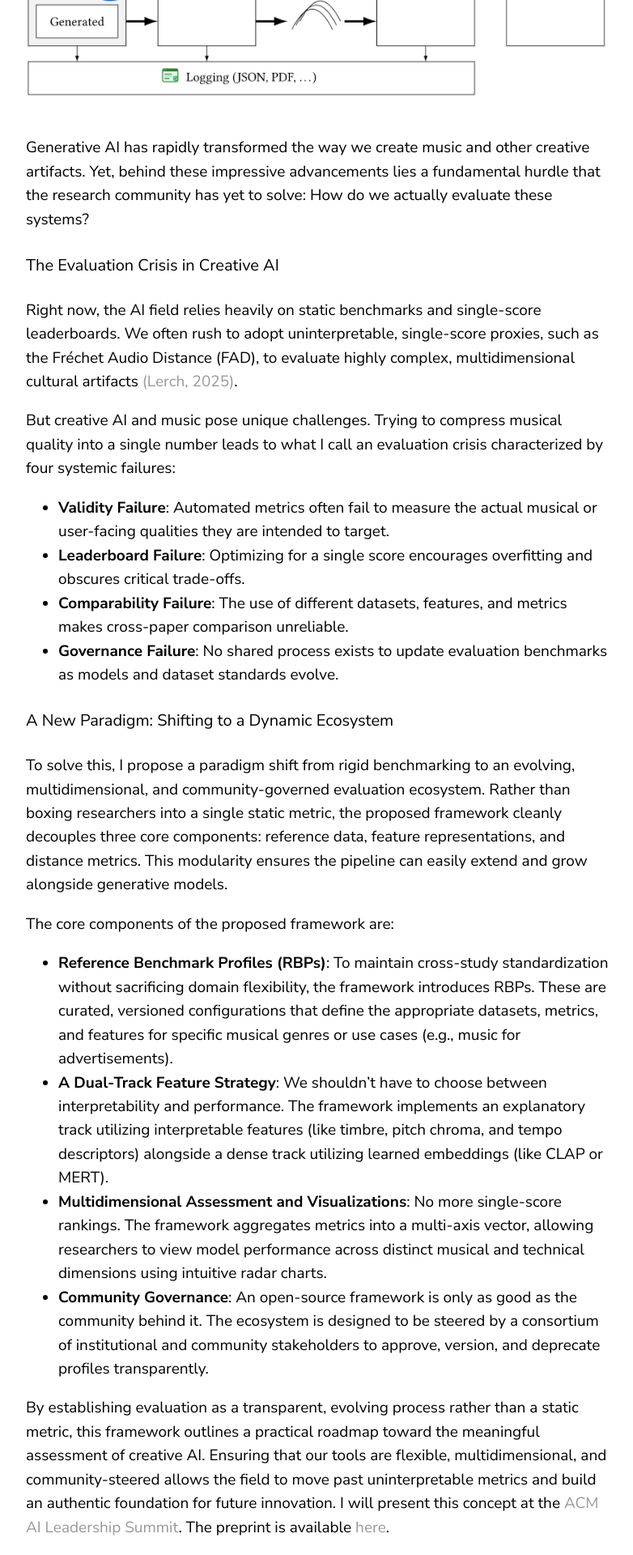
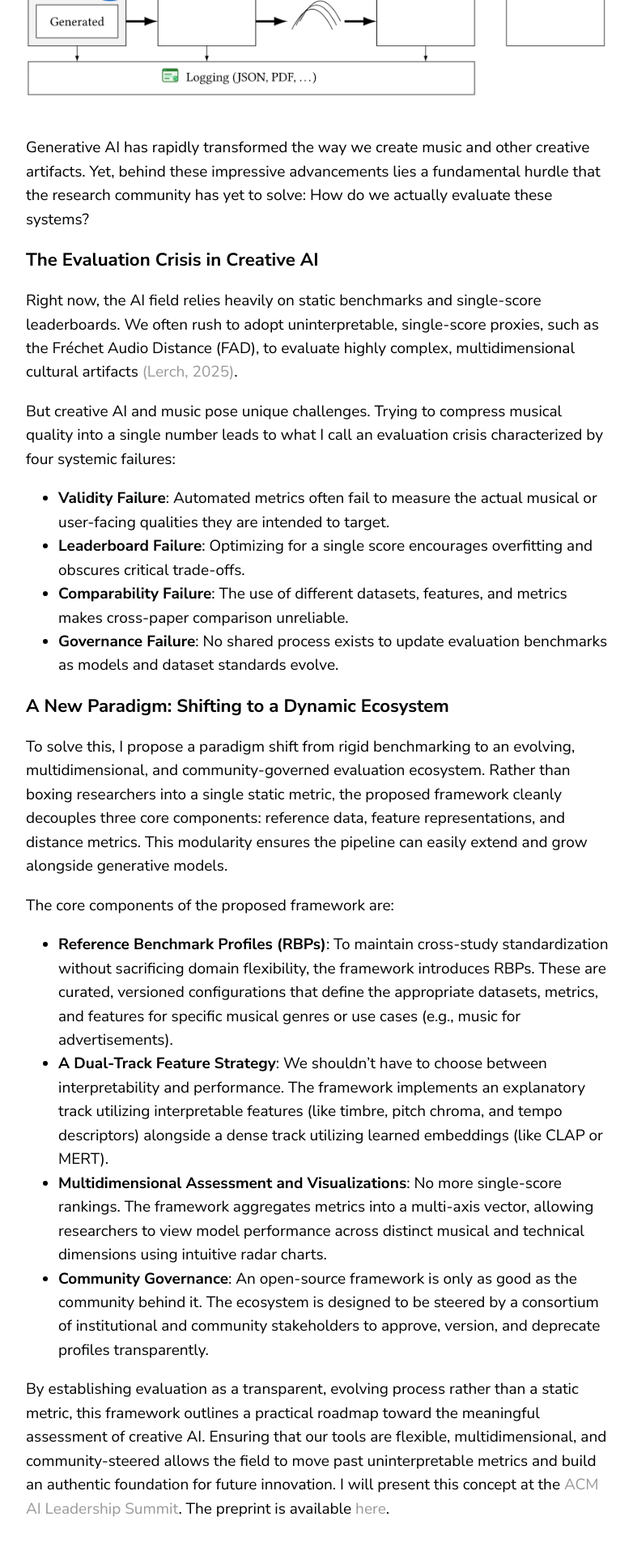
Before and after one commit to alexanderlerch/alexanderlerch.github.io, a Jekyll site: the page built from _posts/2026-08-01-paper-musaik.md, in a window 1280 px wide. Shown: the part 872-2792 px from the top of the page at 81% size, without its empty margins (68-850 px from the left). Built offline with Jekyll 4.4.1, drawn with Linux system fonts in a browser that asks for light colours; after the commit the page ends 2769 px from its top, so only the background shows below that.

Commit message:
updated heading format

```diff
--- a/_posts/2026-08-01-paper-musaik.md
+++ b/_posts/2026-08-01-paper-musaik.md
@@ -10,7 +10,7 @@ categories: paper
 
 Generative AI has rapidly transformed the way we create music and other creative artifacts. Yet, behind these impressive advancements lies a fundamental hurdle that the research community has yet to solve: How do we actually evaluate these systems?
 
-#### The Evaluation Crisis in Creative AI
+### The Evaluation Crisis in Creative AI
 Right now, the AI field relies heavily on static benchmarks and single-score leaderboards. We often rush to adopt uninterpretable, single-score proxies, such as the Fréchet Audio Distance (FAD), to evaluate highly complex, multidimensional cultural artifacts [(Lerch, 2025)](https://doi.org/10.1145/3769106).
 
 But creative AI and music pose unique challenges. Trying to compress musical quality into a single number leads to what I call an evaluation crisis characterized by four systemic failures:
@@ -19,7 +19,7 @@ But creative AI and music pose unique challenges. Trying to compress musical qua
 - **Comparability Failure**: The use of different datasets, features, and metrics makes cross-paper comparison unreliable.
 - **Governance Failure**: No shared process exists to update evaluation benchmarks as models and dataset standards evolve.
 
-#### A New Paradigm: Shifting to a Dynamic Ecosystem
+### A New Paradigm: Shifting to a Dynamic Ecosystem
 To solve this, I propose a paradigm shift from rigid benchmarking to an evolving, multidimensional, and community-governed evaluation ecosystem. Rather than boxing researchers into a single static metric, the proposed framework cleanly decouples three core components: reference data, feature representations, and distance metrics. This modularity ensures the pipeline can easily extend and grow alongside generative models.
 
 The core components of the proposed framework are:
```
